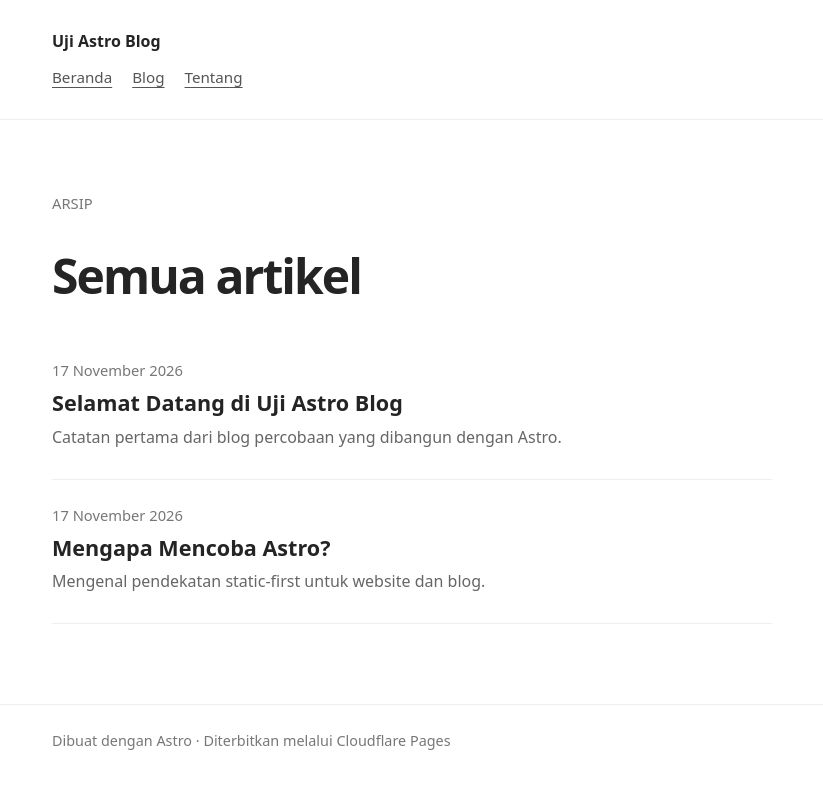
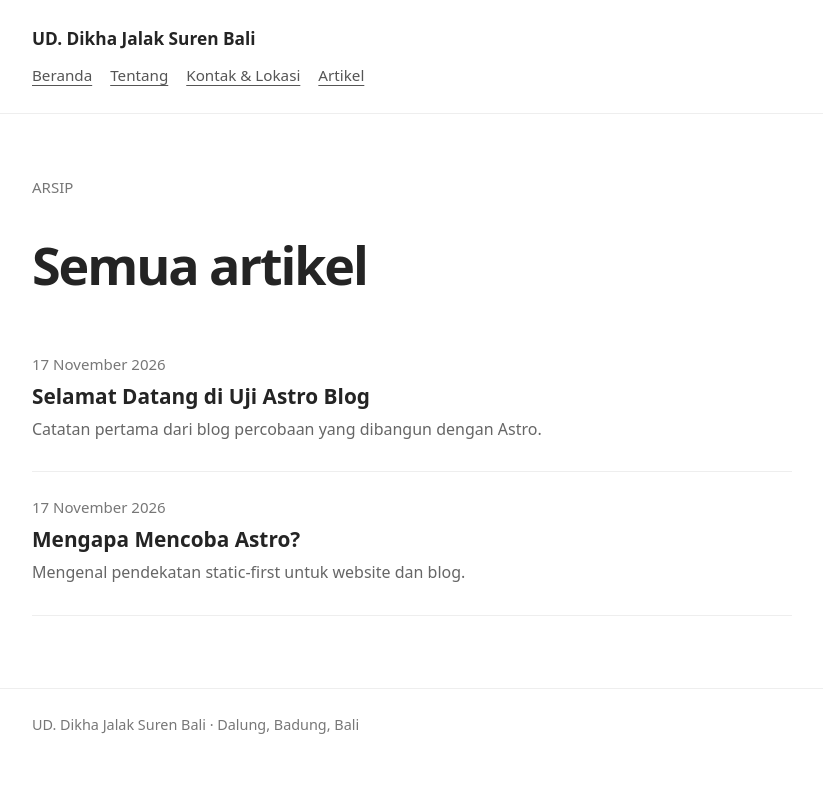
Before and after one commit to scfklaten/uji-astro-blog, an Astro site: page /blog in a window 1280 px wide. Shown: the whole page, without its empty margins (228-1051 px from the left). Built offline with nearby package versions, Linux system fonts and the light colour scheme; Astro itself is replaced by a stand-in of ours.

Commit message:
Update identitas dan navigasi UD Dikha

```diff
--- a/src/layouts/Base.astro
+++ b/src/layouts/Base.astro
@@ -1,5 +1,5 @@
 ---
-const { title = "Uji Astro Blog", description = "Blog minimal berbasis Astro." } = Astro.props;
+const { title = "UD. Dikha Jalak Suren Bali", description = "Informasi UD. Dikha Jalak Suren Bali, toko burung di Dalung, Badung, Bali." } = Astro.props;
 ---
 <!doctype html>
 <html lang="id">
@@ -14,16 +14,24 @@ const { title = "Uji Astro Blog", description = "Blog minimal berbasis Astro." }
       * { box-sizing: border-box; }
       body { margin: 0; line-height: 1.7; }
       a { color: inherit; text-decoration-thickness: 1px; text-underline-offset: 4px; }
-      .wrap { width: min(720px, calc(100% - 40px)); margin: 0 auto; }
-      header { padding: 28px 0; border-bottom: 1px solid #eee; }
-      .brand { font-weight: 700; text-decoration: none; }
-      nav { display: flex; gap: 20px; margin-top: 10px; font-size: .95rem; color: #555; }
-      main { padding: 56px 0 80px; min-height: 65vh; }
-      h1 { font-size: clamp(2rem, 6vw, 3rem); line-height: 1.15; letter-spacing: -.04em; }
+      .wrap { width: min(760px, calc(100% - 40px)); margin: 0 auto; }
+      header { padding: 24px 0; border-bottom: 1px solid #eee; }
+      .brand { font-weight: 750; text-decoration: none; font-size: 1.08rem; }
+      nav { display: flex; flex-wrap: wrap; gap: 18px; margin-top: 10px; font-size: .95rem; color: #555; }
+      main { padding: 46px 0 72px; min-height: 65vh; }
+      h1 { font-size: clamp(2rem, 6vw, 3.25rem); line-height: 1.12; letter-spacing: -.04em; }
       h2 { line-height: 1.3; }
-      .muted, time { color: #777; font-size: .92rem; }
+      .muted, time { color: #777; font-size: .94rem; }
+      .hero { padding: 26px 0 36px; }
+      .eyebrow { color: #666; font-size: .82rem; font-weight: 700; letter-spacing: .12em; }
+      .actions { display: flex; flex-wrap: wrap; gap: 12px; margin: 26px 0; }
+      .button { display: inline-block; padding: 11px 17px; border: 1px solid #222; border-radius: 6px; text-decoration: none; font-weight: 650; }
+      .button.primary { background: #222; color: white; }
+      .panel { border: 1px solid #e8e8e8; border-radius: 10px; padding: 20px; margin: 20px 0; }
+      .details { display: grid; gap: 14px; }
+      .details p { margin: 0; }
       .post { padding: 22px 0; border-bottom: 1px solid #eee; }
-      .post h2 { margin: 5px 0; font-size: 1.35rem; }
+      .post h2 { margin: 5px 0; font-size: 1.3rem; }
       .post h2 a { text-decoration: none; }
       .post p { margin: 6px 0; color: #666; }
       footer { border-top: 1px solid #eee; padding: 24px 0 36px; color: #777; font-size: .9rem; }
@@ -33,17 +41,18 @@ const { title = "Uji Astro Blog", description = "Blog minimal berbasis Astro." }
   <body>
     <header>
       <div class="wrap">
-        <a class="brand" href="/">Uji Astro Blog</a>
+        <a class="brand" href="/">UD. Dikha Jalak Suren Bali</a>
         <nav aria-label="Navigasi utama">
           <a href="/">Beranda</a>
-          <a href="/blog/">Blog</a>
           <a href="/about/">Tentang</a>
+          <a href="/kontak/">Kontak & Lokasi</a>
+          <a href="/blog/">Artikel</a>
         </nav>
       </div>
     </header>
     <main class="wrap">
       <slot />
     </main>
-    <footer><div class="wrap">Dibuat dengan Astro · Diterbitkan melalui Cloudflare Pages</div></footer>
+    <footer><div class="wrap">UD. Dikha Jalak Suren Bali · Dalung, Badung, Bali</div></footer>
   </body>
 </html>
```
